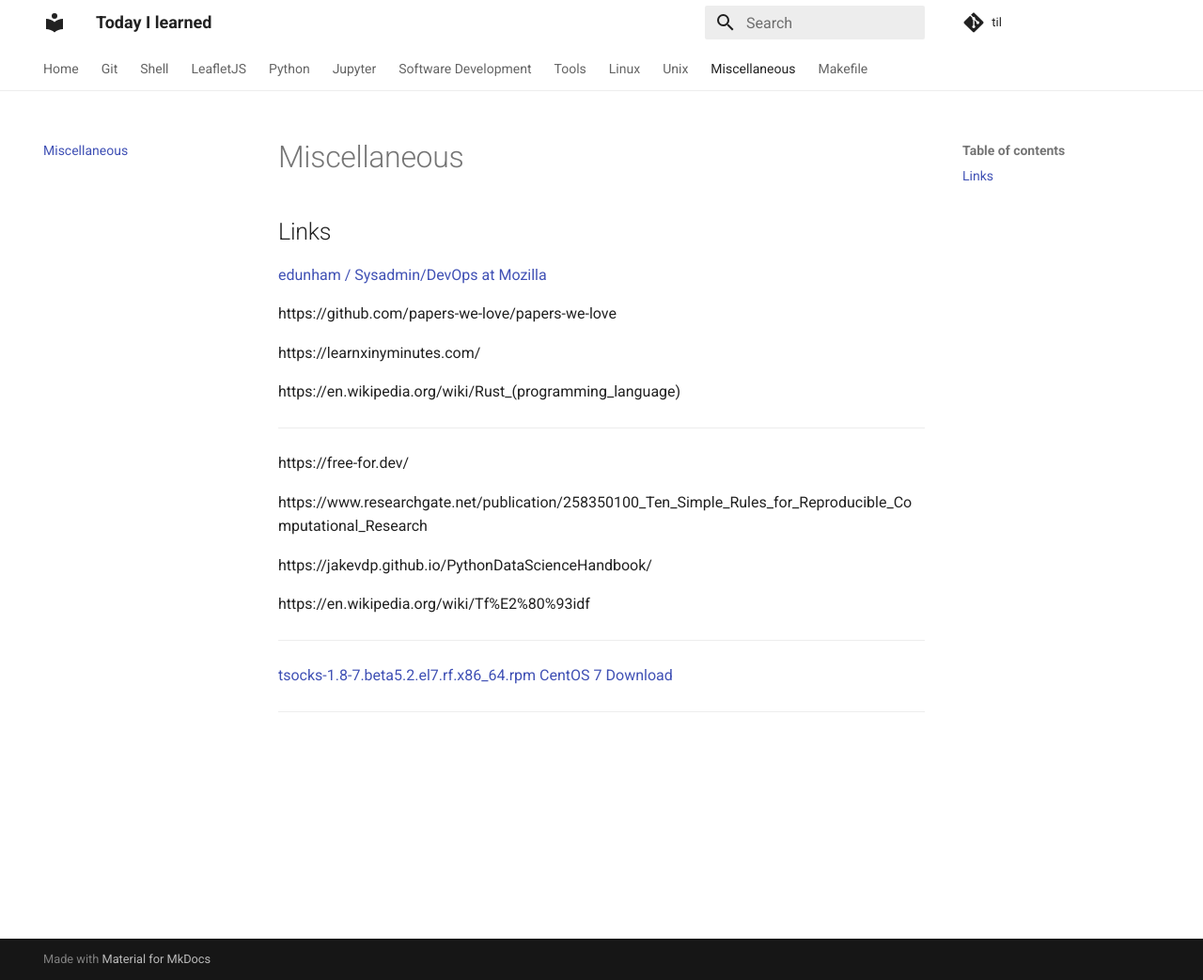
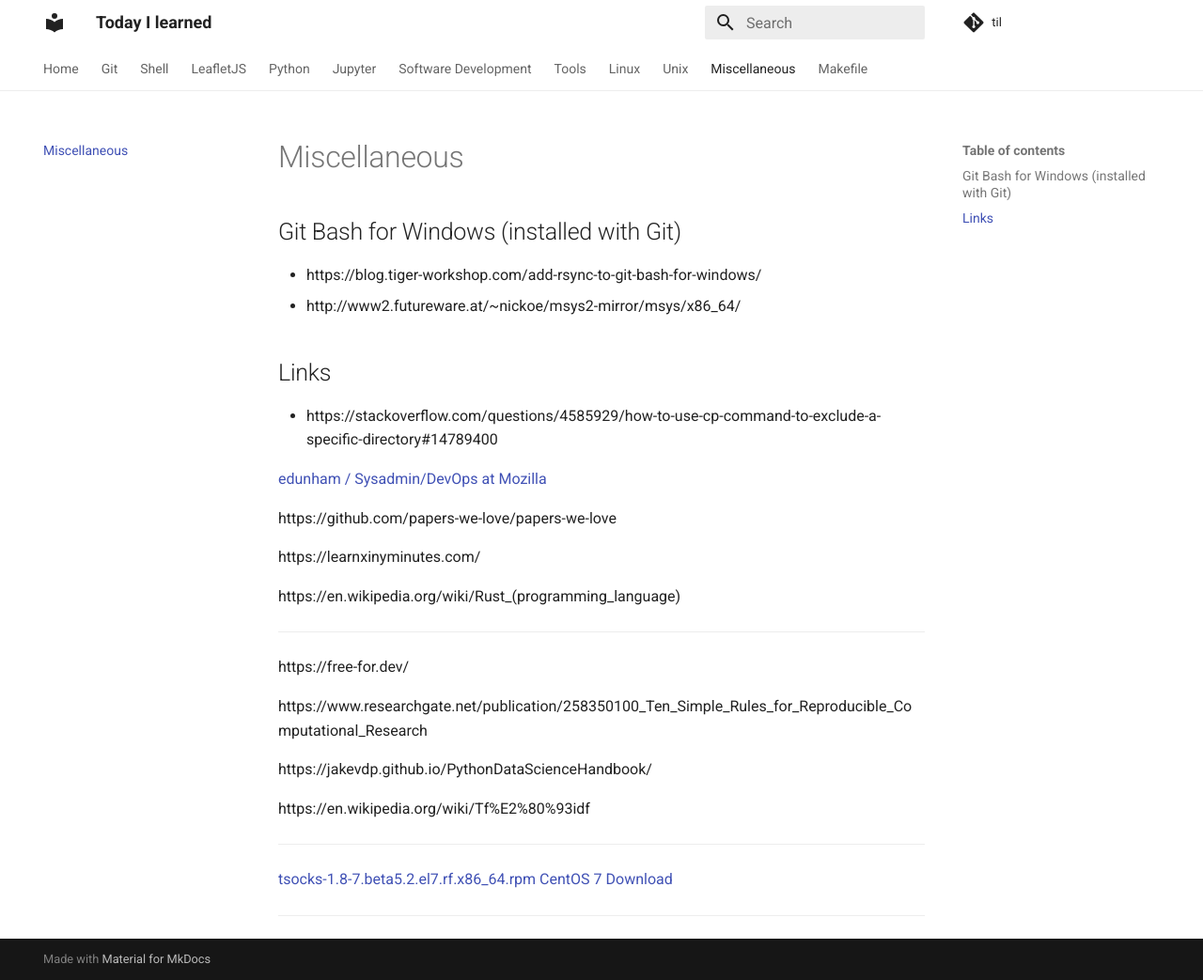
Before and after one commit to xidus/nts, an MkDocs documentation site: the page built from docs/miscellaneous.md, in a window 1280 px wide and 1043 px high. Shown: the whole window at 94% size. Built offline with MkDocs 1.6.1 and Material for MkDocs 9.7.7, drawn with Linux system fonts in a browser that asks for light colours; comment, search, counter and statistics services are not loaded.

Commit message:
Add link to add other command-line tools to Git Bash for Windows.

```diff
--- a/docs/miscellaneous.md
+++ b/docs/miscellaneous.md
@@ -1,6 +1,15 @@
 # Miscellaneous
 
+## Git Bash for Windows (installed with Git)
+
+* https://blog.tiger-workshop.com/add-rsync-to-git-bash-for-windows/
+  - http://www2.futureware.at/~nickoe/msys2-mirror/msys/x86_64/
+
+
 ## Links
+
+* https://stackoverflow.com/questions/4585929/how-to-use-cp-command-to-exclude-a-specific-directory#14789400
+
 
 [edunham / Sysadmin/DevOps at Mozilla](http://edunham.net/)
 
```
